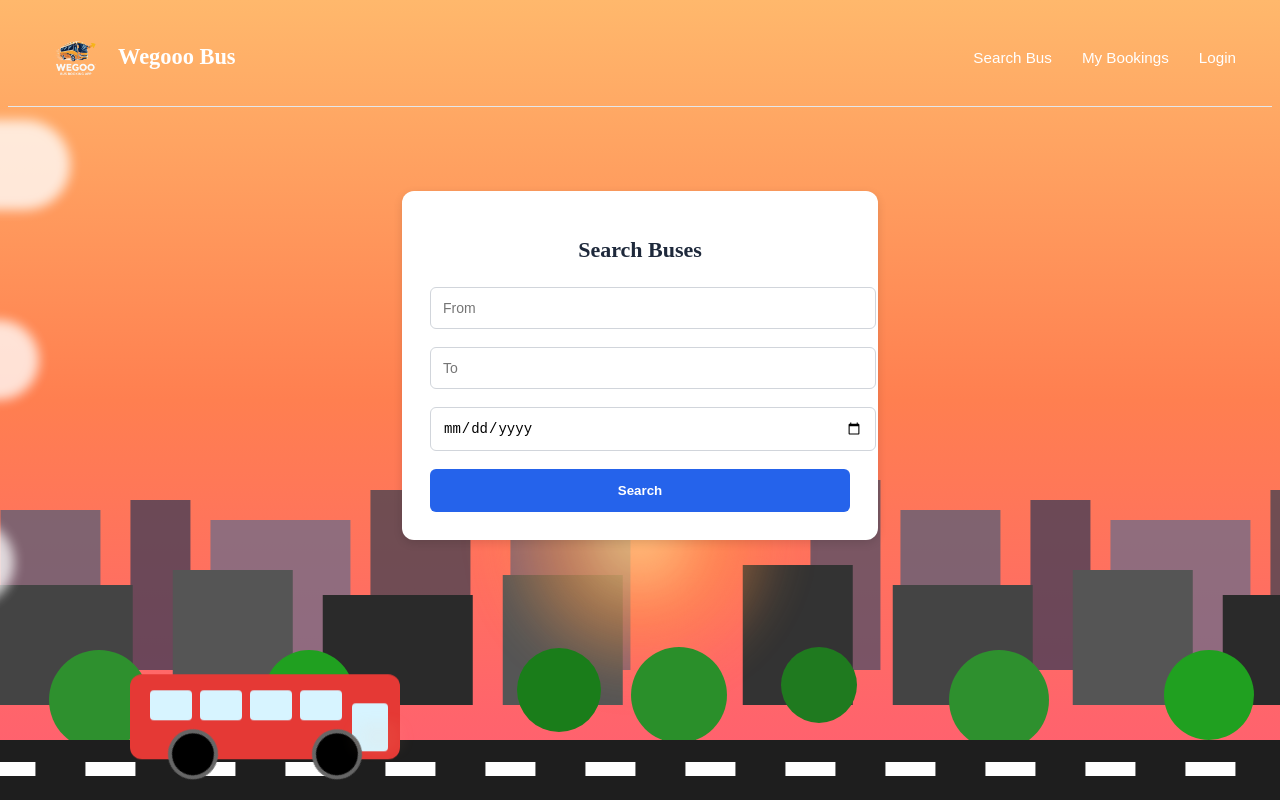
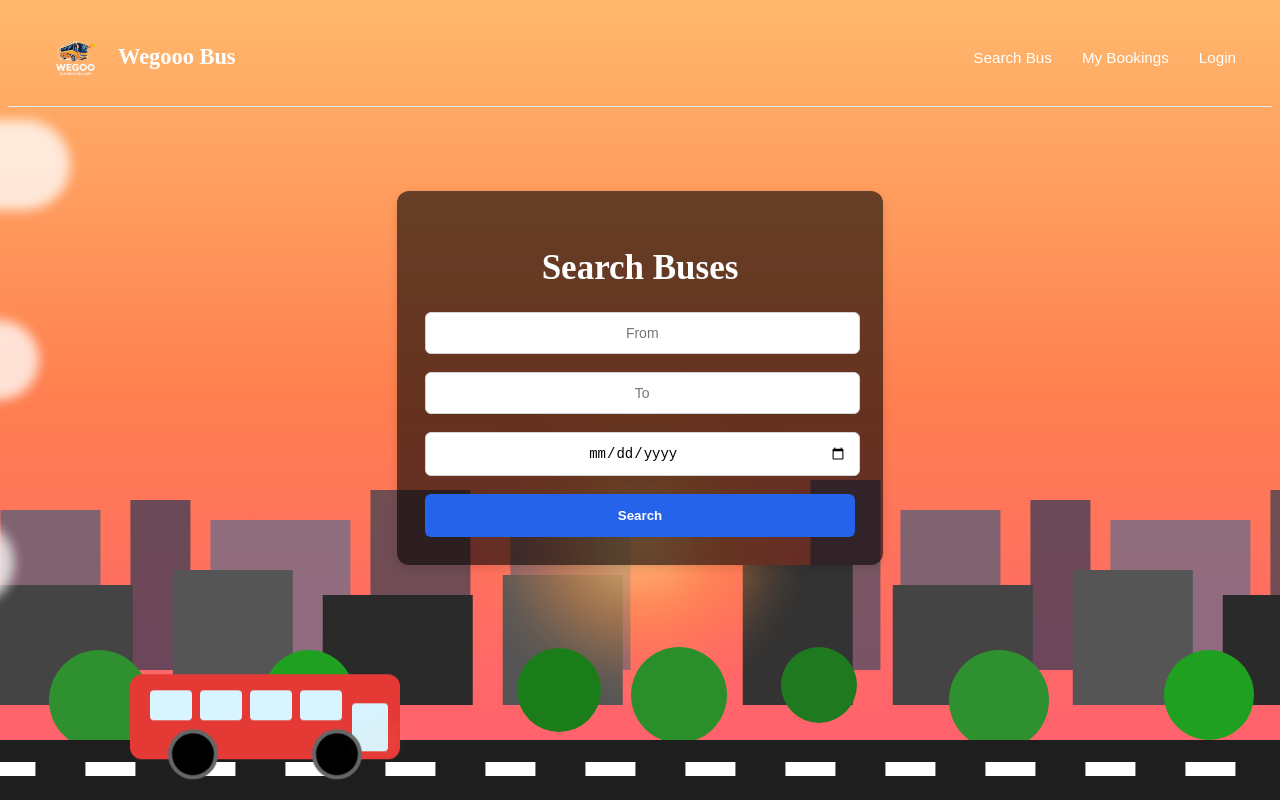
Before and after one commit to Afreed30/wegooo, a React (Vite) app in the folder FRONTEND/busfrontend/: page / in a window 1280 px wide. Built offline with nearby package versions, Linux system fonts and the light colour scheme.

Commit message:
style: Update PassengerView and Search CSS for improved aesthetics and consistency

```diff
--- a/FRONTEND/busfrontend/src/pages/Passenger/PassengerView.jsx
+++ b/FRONTEND/busfrontend/src/pages/Passenger/PassengerView.jsx
@@ -1,5 +1,5 @@
 import React, { useState } from "react";
-import "./passenger.css"; // <-- add this
+import "./passenger.css";
 
 export default function PassengerView({ picked, schedule, onSubmit }) {
   const [form, setForm] = useState({
--- a/FRONTEND/busfrontend/src/pages/Search/search.css
+++ b/FRONTEND/busfrontend/src/pages/Search/search.css
@@ -1,7 +1,7 @@
 .search-box {
-  background: #ffffff;
+  background: rgba(0, 0, 0, 0.6);
   width: 100%;
-  max-width: 420px;
+  max-width: 430px;
   margin: 60px auto;
   padding: 28px;
   border-radius: 12px;
@@ -13,14 +13,17 @@
 
 .search-title {
   text-align: center;
-  font-size: 22px;
+  font-family: 'Times New Roman', Times, serif;
+  font-style: bold;
+  font-size: 35px;
   font-weight: 600;
-  color: #1e293b;
+  color: white;
   margin-bottom: 6px;
 }
 
 .search-input {
-  width: 100%;
+  text-align: center;
+  width: 95%;
   padding: 12px;
   border-radius: 6px;
   border: 1px solid #d1d5db;
@@ -46,5 +49,6 @@
 }
 
 .search-btn:hover {
-  background: #1d4ed8;
+  color: #e0e7ff;
+  background: green;
 }
```
